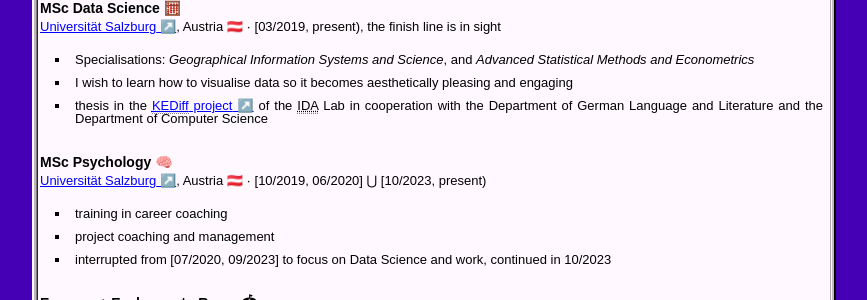
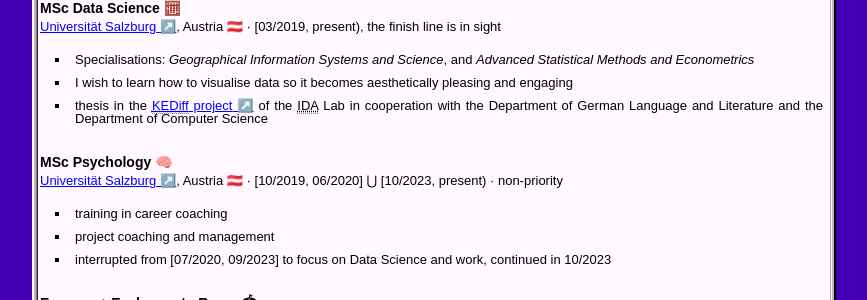
Before and after one commit to LelViLamp/LelViLamp.github.io, a Jekyll site: the page built from cv/education.html, in a window 1280 px wide. Shown: the part 372-672 px from the top of the page, without its empty margins (206-1073 px from the left). Built offline with Jekyll 4.4.1, drawn with Linux system fonts in a browser that asks for light colours.

Commit message:
added "non-priority" to msc psychology

```diff
--- a/cv/education.html
+++ b/cv/education.html
@@ -24,7 +24,7 @@ author: LelViLamp
     <div>
         <h3>MSc Psychology 🧠</h3>
         <span class="company"><a href="https://plus.ac.at/psychologie" target="_blank">Universität Salzburg</a>, Austria 🇦🇹</span> &middot;
-        <span class="time_range">[10/2019, 06/2020] &Union; [10/2023, present)</span>
+        <span class="time_range">[10/2019, 06/2020] &Union; [10/2023, present)</span> &middot; non-priority
         <p>
             <ul>
                 <li>training in career coaching</li>
```
